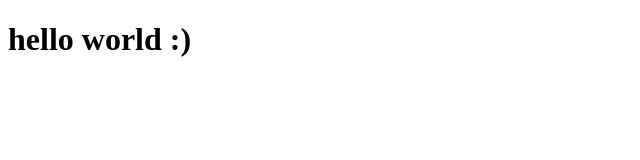
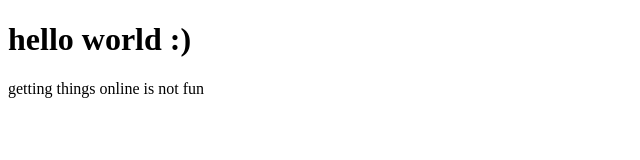
Before and after one commit to Kojo3126/hello-world, a plain HTML site: page index.html in a window 1280 px wide. Shown: the whole page, without its empty margins (0-640 px from the left). Drawn offline with Linux system fonts and the light colour scheme.

Commit message:
hello-world.html

```diff
--- a/index.html
+++ b/index.html
@@ -6,4 +6,6 @@
 
 	<body>
 <h1> hello world :) </h1>
+<p1> getting things online is not fun </p1>
+
 	</body>
```
